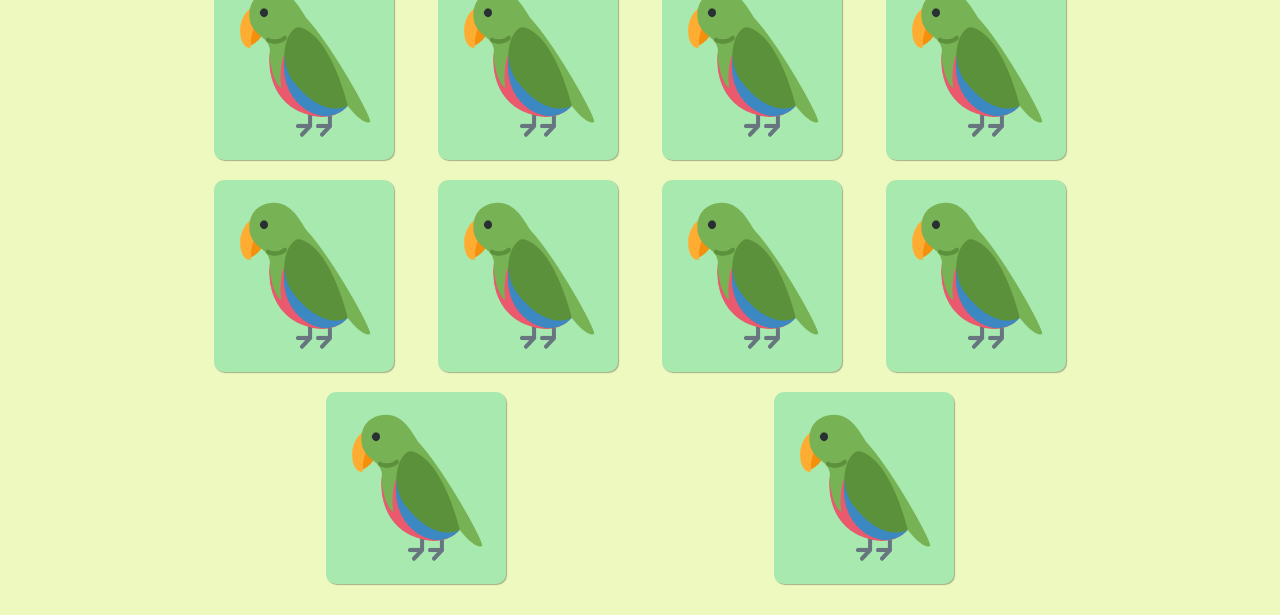
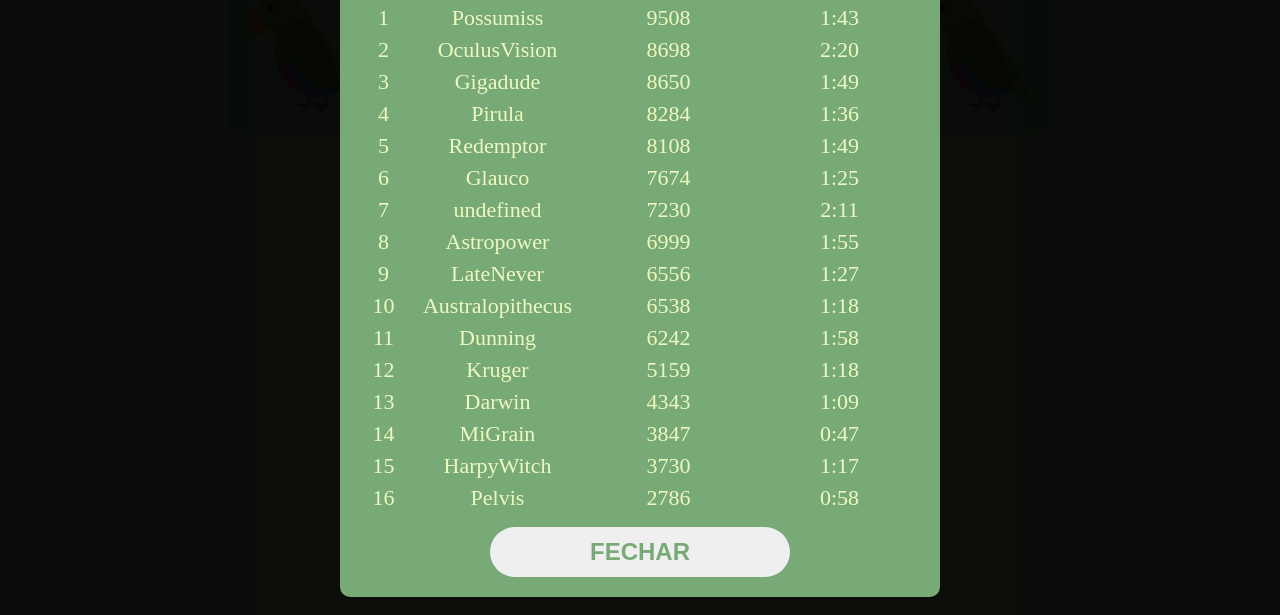
Before and after one commit to glappsmobile/Parrots_Card_Game, a plain HTML site: page index.html in a window 1280 px wide. Shown: the part 185-800 px from the top of the page. Drawn offline with Linux system fonts and the light colour scheme.

Commit message:
static rank implemented

```diff
--- a/css/style.css
+++ b/css/style.css
@@ -21,11 +21,12 @@ main {
     justify-content: space-between;
     height: 20px;
     padding: 5px 10px;
-    background-color: #EEF9BF;
+    background-color: #77aa77;
     box-shadow: 0px 4px 4px rgba(0, 0, 0, 0.25);
-    color: #75B79E;
+    color:#EEF9BF;
     font-weight: bold;
     font-size: 20px;
+    z-index: 1;
 }
 
 h1 {
@@ -48,8 +49,8 @@ h1 {
     justify-content: center;
     align-items: center;
     position: relative;
-    width: 14vw;
-    height: 15vw;
+    width: 12vw;
+    height: 13vw;
     min-width: 117px;
     min-height: 125px;
     border-radius: 4px;
@@ -104,6 +105,101 @@ strong {
     -o-user-select: none;
 }
 
+.ctn-ranking {
+    width: 95%;
+    height: 80%;
+    max-width: 600px;
+    top: 100px;
+    position: fixed;
+    z-index: 2;
+    transition: opacity 200ms;
+}
+
+.content-ranking{
+    position: sticky;
+    background-color: #77aa77;
+    display: flex;
+    flex-direction: column;
+    align-items: center;
+    padding-top: 20px;
+    border-radius: 10px;
+    color: #EEF9BF;
+    font-size: 22px;
+}
+
+.overlay {
+    background-color: rgba(0, 0, 0, 0.95);
+    position: fixed;
+    top: 0;
+    left: 0;
+    width: 100vw;
+    height: 100vh;
+    opacity: 100;
+}
+
+.btn {
+    border: none;
+    border-radius: 50px;
+    width: 50%;
+    height: 50px;
+    margin-bottom: 20px;
+    margin-top: 20px;
+    color: #77AA77;
+    font-size: 24px;
+    font-weight: bolder;
+}
+
+
+.content-ranking > span:first-child {
+    font-size: 40px;
+    font-weight: bold;
+}
+
+.ctn-ranking ul {
+    width: 95%;
+}
+
+.ctn-ranking .scores {
+    max-height: 500px;
+    overflow-y: scroll;
+    background-color: #77AA77;
+
+}
+
+.ctn-ranking ul .txt-ranking {
+    display: flex;
+    justify-content: space-between;
+}
+
+.ctn-ranking ul .l{
+    margin: 15px 0;
+    font-size: 26px;
+}
+
+.ctn-ranking ul .txt-ranking span {
+    width: 30%;
+    display: flex;
+    justify-content: center;
+    margin-bottom: 10px;
+    opacity: 100;
+}
+
+.ctn-ranking ul .txt-ranking .span-rank{
+    width: 10%;
+}
+
+
+.invisible {
+    opacity: 0;
+}
+
+.behind {
+    z-index: -1;
+}
+
+
+
+
 /*MAKING IMAGES UNDRAGGABLE*/
 img {
     pointer-events: none;
--- a/index.html
+++ b/index.html
@@ -7,15 +7,14 @@
         <link rel="stylesheet" href="css/style.css" />
         <link rel="icon" type="image/png" href="https://www.google.com/s2/u/0/favicons?domain=instagram.com">
 
-
         <title> PARROT CARD GAME </title>
         </head>
     <body>
         <main>
-            <div class="ctn-status">
+            <header class="ctn-status">
                 <span class="score">SCORE: 0</span>
                 <span class="timer">0:00</span>
-            </div>
+            </header>
 
             <h1><strong>PARROT CARD GAME</strong></h1>
 
@@ -23,6 +22,17 @@
             </ul>
         </main>
 
+        <section class="ctn-ranking invisible">
+        <div class="overlay" onclick="hideRanking()"></div>
+        <div class="content-ranking">
+            <span>RANKING</span>
+            <ul class="labels"></ul>
+            <ul class="scores"></ul>
+            <button class="btn" onclick="hideRanking()">FECHAR</button>
+        </div>
+        </section>
+
+
         <script src="scripts/consts.js"></script>
         <script src="scripts/script.js"></script>
     </body>
--- a/scripts/consts.js
+++ b/scripts/consts.js
@@ -1,5 +1,18 @@
 const parrots = ["bobrossparrot", "explodyparrot", "fiestaparrot", "metalparrot", "revertitparrot", "tripletsparrot", "unicornparrot"];
-const delay = 1000;
+
+const highScoreReference = {rank:"RANK", name: "NOME", score: "SCORE", time: "TEMPO"};
+
+const randomNames = ["Australopithecus", "Darwin", "Glauco", "Beta Tester", "Driven", "Pirula", "Pelvis", "ImpPlant", "LateNever", "HarpyWitch", "MiGrain", "Possumiss", "Gigadude", "Redemptor", "Astropower", "Plover", "OculusVision", "Dunning", "Kruger"]
+const highScores = [];
+
+
 const MULTIPLIER_ODDS = "Odds Multiplier";
 const MULTIPLIER_TIME = "Time Multiplier";
 const MULTIPLIER_PLAYS = "Plays Multiplier";
+
+const ODDS_WEIGHT = 3;
+const SCORE_MAX_TIME = 60;
+const SCORE_SEEN_DIFFICULTY = 15;
+
+const ONE_SECOND = 1000;
+const DELAY_OVERLAY = 200;
--- a/scripts/script.js
+++ b/scripts/script.js
@@ -1,7 +1,7 @@
 let cards = [];
 let match = "";
 let lastCard = undefined;
-let block = false;
+let isBlocked = false;
 let cFlippeds = 0;
 let cPlays = 0;
 let cCards = 0;
@@ -29,14 +29,14 @@ function askSize(){
 
 function defineCards(length){
     const halfCards = length/2;
-    parrots.sort(randomSorter);
+    parrots.sort(sorterRandom);
 
     for (i = 0; i < halfCards; i++){
         cards.push(parrots[i]);
         cards.push(parrots[i]);
     }
 
-    cards.sort(randomSorter);
+    cards.sort(sorterRandom);
 }
 
 
@@ -48,7 +48,7 @@ function gerarCartas(length){
 
     for(i = 0; i < length; i++){
         ctnCards.innerHTML +=
-        `<li class="card" onclick="reveal(this)">
+        `<li class="card"  id="${i}" onclick="reveal(this)">
             <div class="front-face face">
                 <img src="images/front.png"/>
             </div>
@@ -60,9 +60,9 @@ function gerarCartas(length){
 }
 
 function reveal(card){
-    if (!block){
+    if (!isBlocked){
         cPlays++;
-        const index = getChildIndex(card);
+        const index = card.id;
         const cardValue = cards[index];
         card.classList.add("active");
 
@@ -78,8 +78,8 @@ function reveal(card){
                 if (cFlippeds == cCards) gameOver();
 
             } else if (!isRightAnswer) {
+                isBlocked = true;
                 unreveal([card, lastCard]);
-                blockAction();
             }
 
             match = "";
@@ -94,15 +94,11 @@ function reveal(card){
 
 }
 
-function blockAction(){
-    block = true;
-    setTimeout(() => {
-        block = false;
-    }, delay);
-}
-
 function gameOver(){
-    setTimeout(alert, delay, `Você ganhou em ${cPlays} jogadas!`);
+    setTimeout(alert, ONE_SECOND, `Você ganhou em ${cPlays} jogadas!`);
+    highScores.push({name: "USER", score, time: elapsedSeconds});
+    showRanking();
+    stopTimer();
 }
 
 function unreveal(arrCards) {
@@ -111,19 +107,18 @@ function unreveal(arrCards) {
             card.classList.remove("active");
             card.setAttribute( "onClick", "reveal(this)");
         });
-        block = false;
-    }, delay);
+        isBlocked = false;
+    }, ONE_SECOND);
 }
 
-function getChildIndex(child){
-    let index = 0;
-    while( (child = child.previousSibling) != null ) index++;
 
-    return index;
+
+function sorterRandom(){
+    return Math.random() - 0.5;
 }
 
-function randomSorter(){
-    return Math.random() - 0.5;
+function sortObjectByScore(a, b){
+    return parseFloat(b.score) -  parseFloat(a.score);
 }
 
 function secondsToMinSec(s){return(s-(s%=60))/60+(9<s?':':':0')+s}
@@ -131,37 +126,41 @@ function secondsToMinSec(s){return(s-(s%=60))/60+(9<s?':':':0')+s}
 
 function timer(){
     let tvTimer = document.querySelector(".ctn-status .timer");
-    tvTimer.innerHTML = elapsedSeconds;
+    tvTimer.innerHTML = secondsToMinSec(elapsedSeconds);
 
     let intervalTimer = setInterval( () => {
         elapsedSeconds++;
         tvTimer.innerHTML = secondsToMinSec(elapsedSeconds);
 
-    }, 1000);
+    }, ONE_SECOND);
 
     intervals.push({id: intervalTimer, name: "timer"});
 }
 
+function stopTimer(){
+    clearInterval(intervals[0].id);
+}
 
 function getMultiplier(multiplier){
     switch(multiplier){
         case MULTIPLIER_ODDS:
             let remainingCards = cCards - cFlippeds - 1;
             let odds = (1 / remainingCards);
-            let multiplierOdds = ((1 - odds) + 1/odds);
+            let multiplierOdds = ((1 - odds) + (1/odds)/ODDS_WEIGHT);
             return multiplierOdds;
 
         case MULTIPLIER_TIME:
             let time = elapsedSeconds - lastTime;
-            if (time > 20) time = 20;
-            let multiplierTime = time/20;
+            if (time > SCORE_MAX_TIME) time = SCORE_MAX_TIME;
+            let multiplierTime = time/SCORE_MAX_TIME;
             if (multiplierTime < 1) multiplierTime = (multiplierTime-2)*(-1);
             lastTime = elapsedSeconds;
             return multiplierTime;
 
         case MULTIPLIER_PLAYS:
             let seen =  (cPlays-cFlippeds-2)/2;
-            let multiplierPlays = 10 - ((seen/2) * (20/cCards));
+            let multiplierPlays = 10 - ((seen/2) * (SCORE_SEEN_DIFFICULTY/cCards));
+            if (multiplierPlays < 1) multiplierPlays = 1;
             return multiplierPlays;
 
         default:
@@ -178,7 +177,7 @@ function scoreGenerator(){
     let multiplierTime = getMultiplier(MULTIPLIER_TIME);
     let multiplierPlays = getMultiplier(MULTIPLIER_PLAYS);
 
-    generatedScore = (multiplierTime * multiplierPlays * generatedScore) + (generatedScore * multiplierOdds);
+    generatedScore = (multiplierPlays + multiplierTime + multiplierOdds ) * generatedScore;
 
     score += Number.parseInt(generatedScore);
 
@@ -187,13 +186,68 @@ function scoreGenerator(){
     console.log(`multiplierOdds = ${multiplierOdds}`);
     console.log(`multiplierTime = ${multiplierTime}`);
     console.log(`multiplierPlays = ${multiplierPlays}`);
+    console.log(`generatedScore = ${generatedScore}`);
+
+}
+
+function generateFakeRankingData(){
+    randomNames.sort(sorterRandom);
+
+    for (let i = 0; i < 20; i++){
+        const randomScore = Math.floor(Math.random() * 9000 + 1001);
+        const randomTime = Math.floor(Math.random() * 60 + randomScore/100 );
+
+        highScores.push({});
+        highScores[i].name = randomNames[i];
+        highScores[i].score = randomScore;
+        highScores[i].time = randomTime;
+    }
+
+}
+
+function hideRanking(){
+    const ctnRanking = document.querySelector(".ctn-ranking");
+    ctnRanking.classList.add("invisible");
+    setTimeout(() => {
+        ctnRanking.classList.add("behind");
+    }, DELAY_OVERLAY);
+}
+
+function showRanking() {
+    const ctnRanking = document.querySelector(".ctn-ranking");
+    const listLabels = ctnRanking.querySelector(".content-ranking ul.labels");
+    const listRanking = ctnRanking.querySelector(".content-ranking ul.scores");
+    highScores.sort(sortObjectByScore);
+
+    listLabels.innerHTML =
+    `<li class = "txt-ranking">
+    <span class="span-rank"></span>
+    <span><strong>${highScoreReference.name}</strong></span>
+    <span><strong>${highScoreReference.score}</strong></span>
+    <span><strong>${highScoreReference.time}</strong></span>
+    </li>`
+
+    highScores.forEach((highScore, index) => {
+        listRanking.innerHTML +=
+        `<li id="${index}"class="txt-ranking">
+        <span class="span-rank">${index+1}</span>
+        <span>${highScore.name}</span>
+        <span>${highScore.score}</span>
+        <span>${secondsToMinSec(highScore.time)}</span>
+        </li>`
+    });
+
+    ctnRanking.classList.remove("behind");
+    ctnRanking.classList.remove("invisible");
 }
 
 
 function startGame(){
     timer();
     //askSize();
-    gerarCartas(10);
+    gerarCartas(4);
+    generateFakeRankingData();
+    showRanking();
 }
 
 startGame();
```
